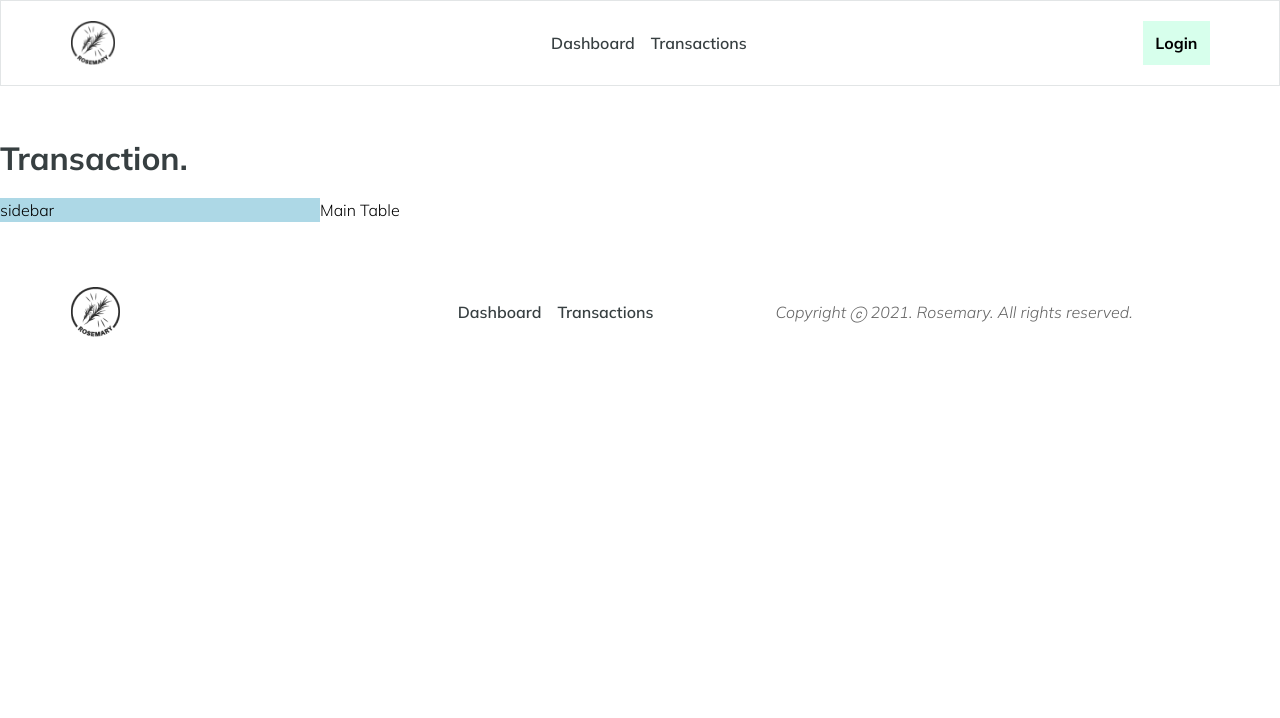
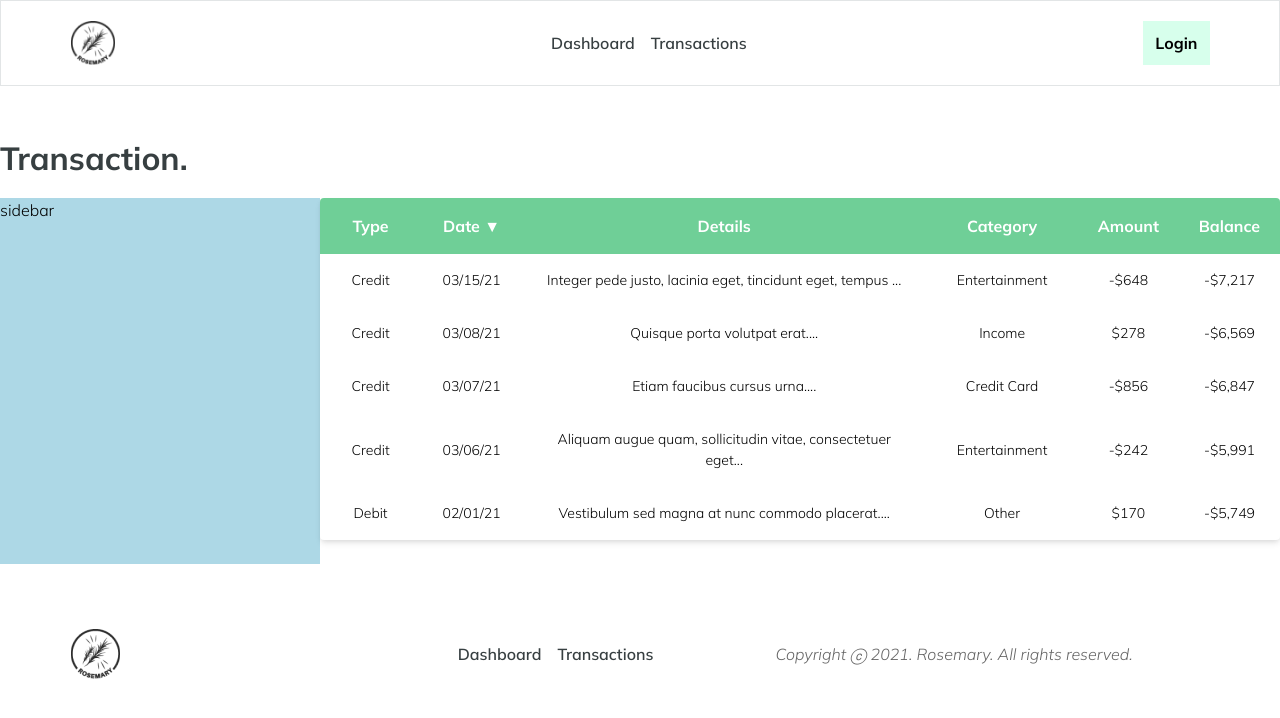
Before and after one commit to markanator/rosemary-personal-finance, a React (Create React App) app: page /transactions in a window 1280 px wide. Shown: the top 718 px of the page. Built offline with nearby package versions, Linux system fonts and the light colour scheme.

Commit message:
added table to trx page

```diff
--- a/src/components/features/dashboard/TransactionTableSm/SmallTable.js
+++ b/src/components/features/dashboard/TransactionTableSm/SmallTable.js
@@ -66,7 +66,7 @@ export default function SmallTable() {
         </div>
       </div>
       <div className="--trxwrapper">
-        <table className="dashtrxtable" {...getTableProps()}>
+        <table className="trx__table" {...getTableProps()}>
           <thead>
             {headerGroups.map(headerGroup => (
               <tr {...headerGroup.getHeaderGroupProps()}>
--- a/src/components/features/dashboard/TransactionTableSm/table.scss
+++ b/src/components/features/dashboard/TransactionTableSm/table.scss
@@ -1,7 +1,7 @@
 $radius: 0.25rem;
 $tableHoverColor: #ddd;
 
-.dashtrxtable {
+.trx__table {
   width: 100%;
   border-collapse: collapse;
   border-radius: $radius;
@@ -37,14 +37,14 @@ $tableHoverColor: #ddd;
   }
 }
 
-.dashtrxtable thead tr th:first-child {
+.trx__table thead tr th:first-child {
   border-top-left-radius: $radius;
 }
-.dashtrxtable thead tr th:last-child {
+.trx__table thead tr th:last-child {
   border-top-right-radius: $radius;
 }
 
-.dashtrxtable th {
+.trx__table th {
   text-align: center;
   color: white;
   font-size: 1rem;
@@ -53,21 +53,21 @@ $tableHoverColor: #ddd;
   padding-bottom: 0.875rem;
 }
 
-.dashtrxtable td,
-.dashtrxtable th {
+.trx__table td,
+.trx__table th {
   padding: 1rem;
   text-align: center;
 }
-.dashtrxtable td {
+.trx__table td {
   font-size: 0.875rem;
   // font-weight: 500;
 }
 
-.dashtrxtable tr:hover {
+.trx__table tr:hover {
   background-color: $tableHoverColor;
 }
 
-.dashtrxtable tbody tr:last-child:hover {
+.trx__table tbody tr:last-child:hover {
   td:first-child {
     border-bottom-left-radius: $radius;
     // border-radius: $radius;
--- a/src/components/features/transactionsPage/MainTable/FullTable.js
+++ b/src/components/features/transactionsPage/MainTable/FullTable.js
@@ -1,5 +1,97 @@
-import React from 'react';
+import React, { useMemo } from 'react';
+import { usePagination, useSortBy, useTable } from 'react-table';
+import MOCK_DATA from '../../../../tempData/trxList.json';
+import formatMoney from '../../../../utils/formatMoney';
+import { MainTableColumns } from './tableColumns';
 
 export default function FullTable() {
-  return <div>Main Table</div>;
+  let balance = 0;
+  const columns = useMemo(() => MainTableColumns, []);
+
+  const data = useMemo(
+    () =>
+      MOCK_DATA.map(trx => {
+        // eslint-disable-next-line
+        balance += trx.trx_amount * 100;
+        return {
+          ...trx,
+          running_bal: formatMoney(balance),
+        };
+      }),
+    []
+  );
+
+  const {
+    getTableProps,
+    getTableBodyProps,
+    headerGroups,
+    page,
+    prepareRow,
+    canPreviousPage,
+    canNextPage,
+    pageOptions,
+    gotoPage,
+    nextPage,
+    previousPage,
+    state: { pageIndex },
+  } = useTable(
+    {
+      columns,
+      data,
+      initialState: {
+        sortBy: [{ id: 'trx_date', desc: true }],
+        pageIndex: 0,
+        pageSize: 5,
+      },
+    },
+    useSortBy,
+    usePagination
+  );
+
+  return (
+    <>
+      <div className="trxtable__main">
+        <table className="trx__table" {...getTableProps()}>
+          <thead>
+            {headerGroups.map(headerGroup => (
+              <tr {...headerGroup.getHeaderGroupProps()}>
+                {headerGroup.headers.map(column => (
+                  <th
+                    {...column.getHeaderProps(column.getSortByToggleProps())}
+                    className={`header-${column.Header.toLowerCase()}`}
+                  >
+                    {column.render('Header')}
+                    <span>
+                      {column.isSorted
+                        ? column.isSortedDesc
+                          ? ' ▼'
+                          : ' ▲'
+                        : ''}
+                    </span>
+                    <div>
+                      {column.canFilter ? column.render('Filter') : null}
+                    </div>
+                  </th>
+                ))}
+              </tr>
+            ))}
+          </thead>
+          <tbody {...getTableBodyProps()}>
+            {page.map(row => {
+              prepareRow(row);
+              return (
+                <tr {...row.getRowProps()}>
+                  {row.cells.map(cell => {
+                    return (
+                      <td {...cell.getCellProps()}>{cell.render('Cell')}</td>
+                    );
+                  })}
+                </tr>
+              );
+            })}
+          </tbody>
+        </table>
+      </div>
+    </>
+  );
 }
--- a/src/tempData/trxList.json
+++ b/src/tempData/trxList.json
@@ -6,7 +6,7 @@
     "trx_date": "2020-02-26T16:14:28Z",
     "trx_details": "Nam ultrices, libero non mattis pulvinar, nulla pede ullamcorper augue, a suscipit nulla elit ac nulla.",
     "trx_category": "Entertainment",
-    "trx_amount": 495
+    "trx_amount": -495
   },
   {
     "id": 10,
@@ -15,7 +15,7 @@
     "trx_date": "2020-03-06T23:59:38Z",
     "trx_details": "Curabitur convallis.",
     "trx_category": "Credit Card",
-    "trx_amount": 246
+    "trx_amount": -246
   },
   {
     "id": 19,
@@ -42,7 +42,7 @@
     "trx_date": "2020-05-13T15:32:35Z",
     "trx_details": "Ut tellus.",
     "trx_category": "Entertainment",
-    "trx_amount": 482
+    "trx_amount": -482
   },
   {
     "id": 7,
@@ -51,7 +51,7 @@
     "trx_date": "2020-06-12T05:56:11Z",
     "trx_details": "Mauris ullamcorper purus sit amet nulla.",
     "trx_category": "Bills",
-    "trx_amount": 59
+    "trx_amount": -590
   },
   {
     "id": 12,
@@ -60,7 +60,7 @@
     "trx_date": "2020-07-05T22:07:09Z",
     "trx_details": "Nam congue, risus semper porta volutpat, quam pede lobortis ligula, sit amet eleifend pede libero quis orci.",
     "trx_category": "Fast Food",
-    "trx_amount": 668
+    "trx_amount": -668
   },
   {
     "id": 4,
@@ -69,7 +69,7 @@
     "trx_date": "2020-07-27T00:36:01Z",
     "trx_details": "Etiam justo.",
     "trx_category": "Fast Food",
-    "trx_amount": 45
+    "trx_amount": -450
   },
   {
     "id": 17,
@@ -78,7 +78,7 @@
     "trx_date": "2020-08-14T02:52:45Z",
     "trx_details": "Quisque erat eros, viverra eget, congue eget, semper rutrum, nulla.",
     "trx_category": "Credit Card",
-    "trx_amount": 866
+    "trx_amount": -866
   },
   {
     "id": 20,
@@ -87,7 +87,7 @@
     "trx_date": "2020-08-22T13:32:55Z",
     "trx_details": "Nullam porttitor lacus at turpis.",
     "trx_category": "Entertainment",
-    "trx_amount": 691
+    "trx_amount": -691
   },
   {
     "id": 18,
@@ -105,7 +105,7 @@
     "trx_date": "2020-10-16T03:47:18Z",
     "trx_details": "Lorem ipsum dolor sit amet, consectetuer adipiscing elit.",
     "trx_category": "Bills",
-    "trx_amount": 796
+    "trx_amount": -796
   },
   {
     "id": 2,
@@ -114,7 +114,7 @@
     "trx_date": "2021-01-01T02:21:39Z",
     "trx_details": "Aenean lectus.",
     "trx_category": "Entertainment",
-    "trx_amount": 697
+    "trx_amount": -697
   },
   {
     "id": 9,
@@ -123,7 +123,7 @@
     "trx_date": "2021-01-06T13:27:14Z",
     "trx_details": "Nulla mollis molestie lorem.",
     "trx_category": "Credit Card",
-    "trx_amount": 698
+    "trx_amount": -698
   },
   {
     "id": 15,
@@ -132,7 +132,7 @@
     "trx_date": "2021-01-19T14:30:51Z",
     "trx_details": "Aliquam sit amet diam in magna bibendum imperdiet.",
     "trx_category": "Entertainment",
-    "trx_amount": 921
+    "trx_amount": -921
   },
   {
     "id": 3,
@@ -150,7 +150,7 @@
     "trx_date": "2021-03-06T06:48:59Z",
     "trx_details": "Aliquam augue quam, sollicitudin vitae, consectetuer eget, rutrum at, lorem.",
     "trx_category": "Entertainment",
-    "trx_amount": 242
+    "trx_amount": -242
   },
   {
     "id": 6,
@@ -159,7 +159,7 @@
     "trx_date": "2021-03-07T18:51:19Z",
     "trx_details": "Etiam faucibus cursus urna.",
     "trx_category": "Credit Card",
-    "trx_amount": 856
+    "trx_amount": -856
   },
   {
     "id": 5,
@@ -177,6 +177,6 @@
     "trx_date": "2021-03-15T10:43:04Z",
     "trx_details": "Integer pede justo, lacinia eget, tincidunt eget, tempus vel, pede.",
     "trx_category": "Entertainment",
-    "trx_amount": 648
+    "trx_amount": -648
   }
 ]
```
